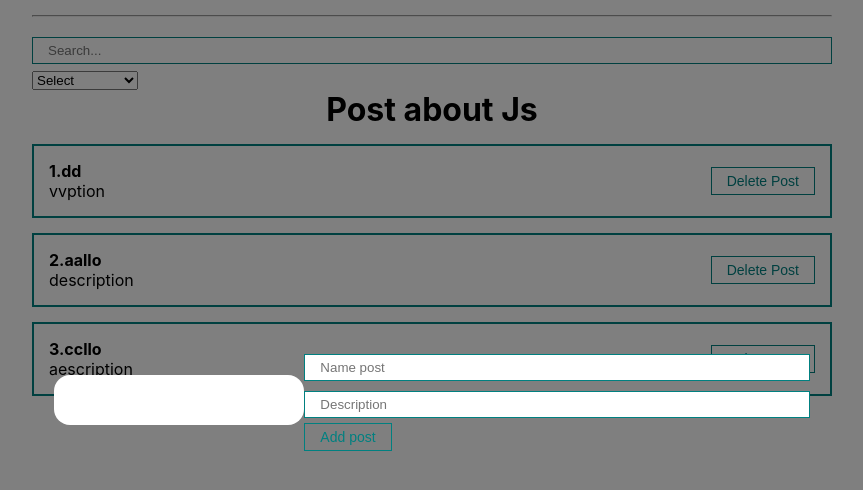
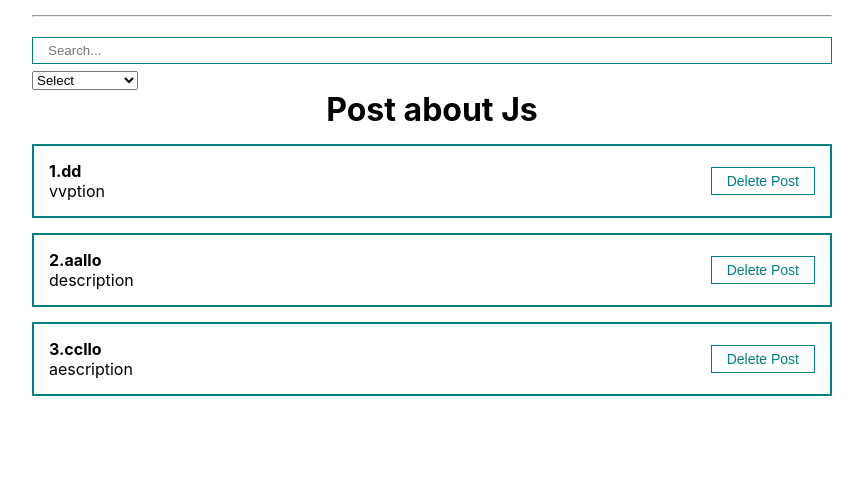
Before and after one commit to VladimirRM/Ul-course-React, a React (Create React App) app: page / in a window 1280 px wide. Shown: the top 490 px of the page, without its empty margins (208-1071 px from the left). Built offline with nearby package versions, Linux system fonts and the light colour scheme.

Commit message:
Add button for modal.

```diff
--- a/src/App.js
+++ b/src/App.js
@@ -13,6 +13,7 @@ const [posts,setPosts] = useState([
   {id:3, title: 'ccllo', body: 'aescription'},
 ])
 const [filter,setFilter] = useState({sort:'',query:''})
+const [modal,setModal]  = useState(false)
 
 
 
@@ -39,7 +40,8 @@ const removePost = (post)=>{
 }
 return (
     <div className="App">
-      <MyModal>
+
+      <MyModal visible={modal} setVisible={setModal}>
            <PostForm create={createPost}/>
      </MyModal>
      <hr style={{margin: '15px 0'}} />
--- a/src/components/mymodal/MyModal.jsx
+++ b/src/components/mymodal/MyModal.jsx
@@ -1,9 +1,14 @@
 import React from 'react'
 import cl from './MyModal.module.css'
 
-const MyModal = ({children}) => {
+const MyModal = ({children,visible,setVisible}) => {
+
+  const rootClasses = [cl.myModal]
+  if( visible ){
+     rootClasses.push(cl.active)
+  }
   return (
-    <div className={[cl.myModal, cl.active ].join(' ')}>
+    <div className={rootClasses.join(' ')}>
       <div className={cl.myModalContent}></div>
         {children}
     </div>
--- a/src/components/mymodal/MyModal.module.css
+++ b/src/components/mymodal/MyModal.module.css
@@ -1,8 +1,8 @@
 .myModal{
     position: fixed;
     top: 0;
+    bottom: 0;
     right: 0;
-    bottom: 0;
     left: 0;
     display: none;
     background: rgba(0, 0, 0, 0.5);
```
